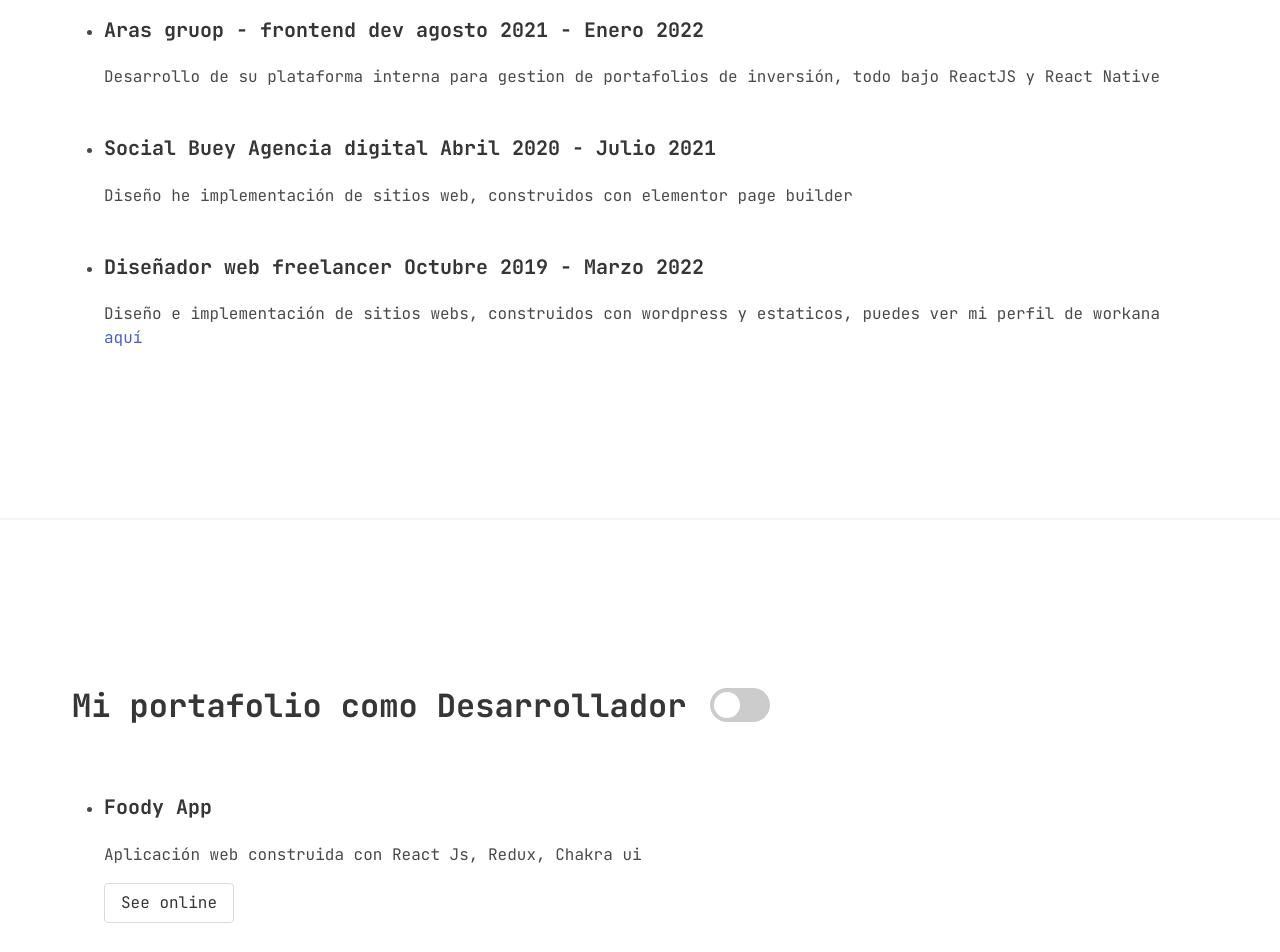
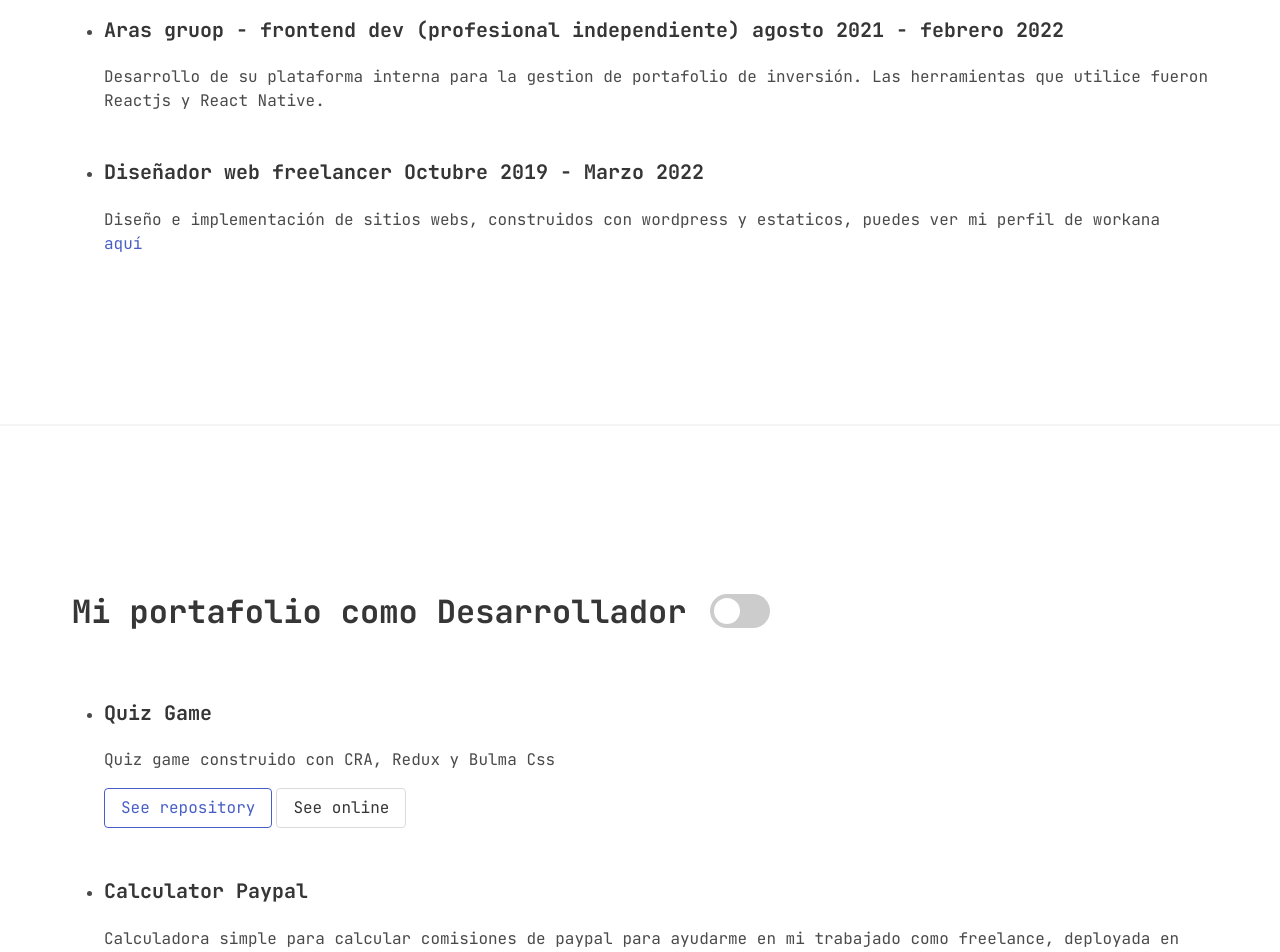
Before and after one commit to j4viermora/hi, a Next.js app: page / in a window 1280 px wide. Shown: the part 1880-2832 px from the top of the page. Built offline with nearby package versions, Linux system fonts and the light colour scheme.

Commit message:
Update readme md and other stuffs

```diff
--- a/components/Experience/Experience.tsx
+++ b/components/Experience/Experience.tsx
@@ -17,21 +17,11 @@ export const Experience = () => {
 					</li>
 					<li>
 						<h3 className='title is-5 mt-6'>
-							Aras gruop - frontend dev agosto 2021 - Enero 2022
+							Aras gruop - frontend dev (profesional independiente) agosto 2021 - febrero 2022
 						</h3>
 						<p>
-							Desarrollo de su plataforma interna para gestion de
-							portafolios de inversión, todo bajo ReactJS y React
-							Native
-						</p>
-					</li>
-					<li>
-						<h3 className='title is-5 mt-6'>
-							Social Buey Agencia digital Abril 2020 - Julio 2021
-						</h3>
-						<p>
-							Diseño he implementación de sitios web, construidos
-							con elementor page builder
+						Desarrollo de su plataforma interna para la gestion de portafolio de inversión.
+						Las herramientas que utilice fueron Reactjs y React Native.
 						</p>
 					</li>
 					<li>
--- a/data/projects.ts
+++ b/data/projects.ts
@@ -1,12 +1,6 @@
 import { Project } from '../interfaces/interfaces';
 
 export const projects: Project[] = [
-	{
-		title: 'Foody App',
-		description: 'Aplicación web construida con React Js, Redux, Chakra ui',
-		linkOnline: 'https://foody-dashboard.vercel.app',
-	},
-
 	{
 		title: 'Quiz Game',
 		description: 'Quiz game construido con CRA, Redux y Bulma Css',
```
Also changed, not shown: 1 other file (tests, documents, lock files or other folders).
